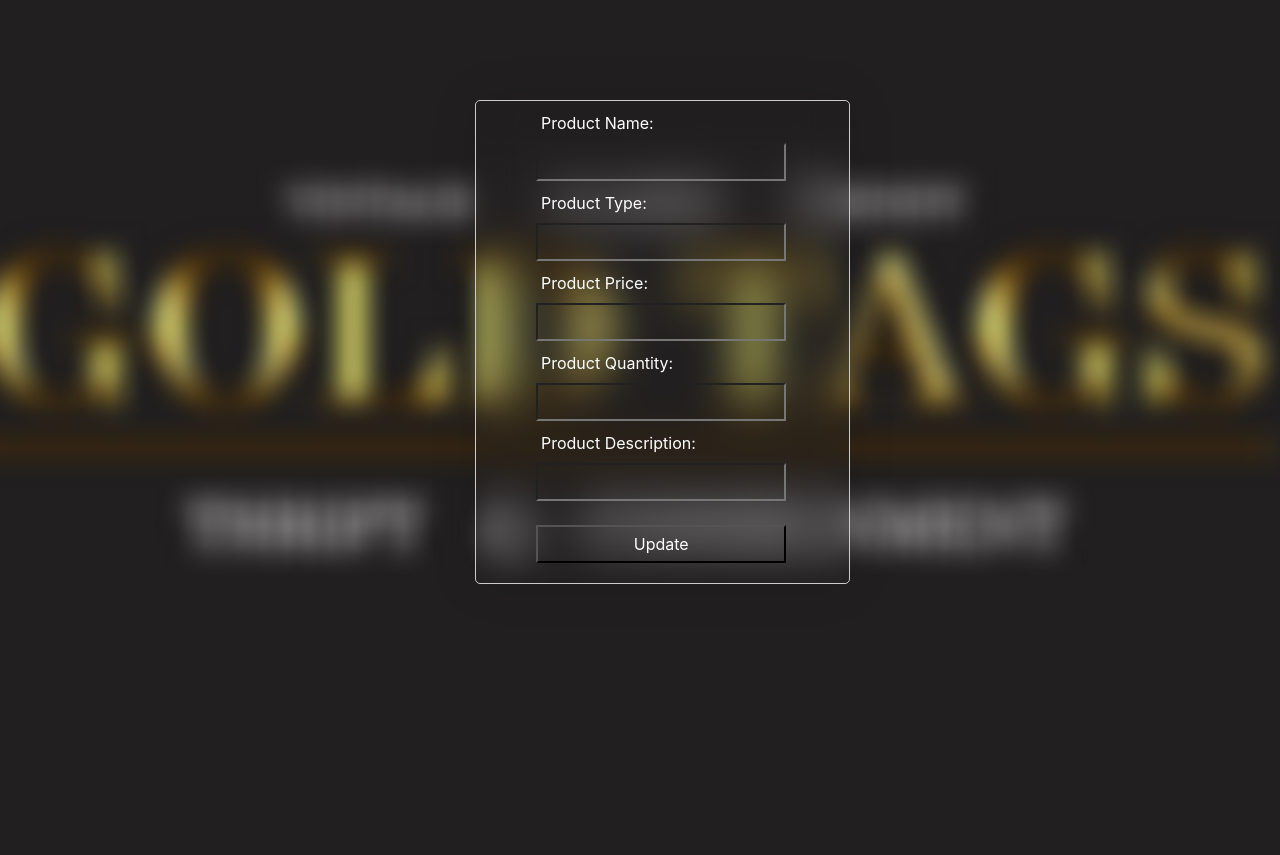
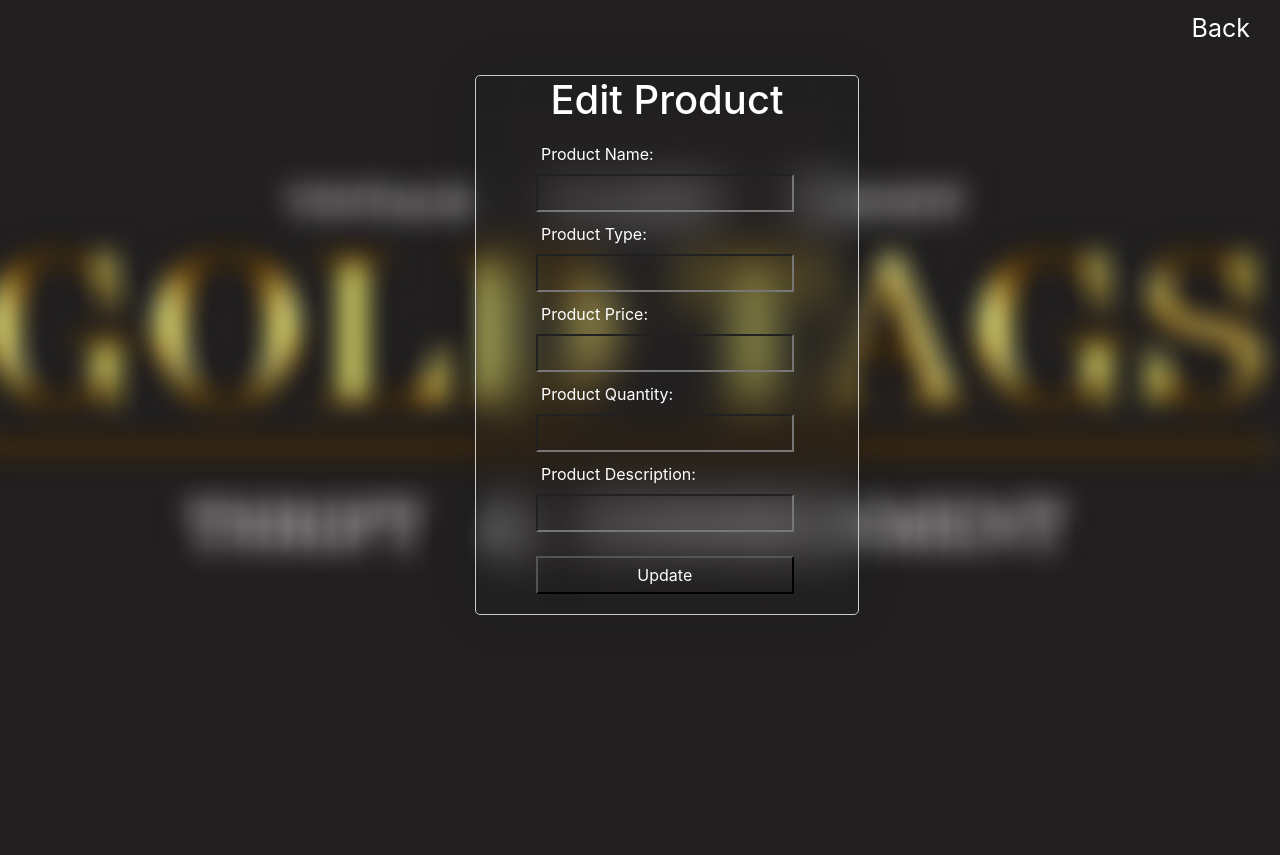
Before and after one commit to Poli010/Goldtags, a PHP site: page /edit_product.php?id=3 in a window 1280 px wide. Shown: the top 855 px of the page. After the commit the page ends 615 px from the top, so only its background shows below. Run offline with PHP 8.4, Linux system fonts and the light colour scheme; data comes from the database, SQL or seed files in the repository.

Commit message:
Add files via upload

```diff
--- a/edit_product.css
+++ b/edit_product.css
@@ -15,10 +15,10 @@ form{
 
 
 .data {
-
+    position: absolute;
     width: 30%;
     backdrop-filter: blur(20px);
-    margin-top: 100px;
+    margin-top: 75px;
     margin-left: 460px;
     border: 1px solid #ccc;
     border-radius: 5px;
@@ -46,3 +46,24 @@ input {
     color: white;
     margin-bottom: 20px;
 }
+.btnupdate:hover{
+    color: gold;
+}
+
+h1{
+    text-align: center;
+    color: white;
+}
+
+.backbtn{
+    color: white;
+    float: right;
+    margin-top: 10px;
+    margin-right: 30px;
+    font-size: 25px;
+}
+
+.backbtn:hover{
+    color: gold;
+
+}
--- a/edit_product.php
+++ b/edit_product.php
@@ -13,8 +13,10 @@ $row = mysqli_fetch_assoc($result);
     <link rel="stylesheet" href="https://cdn.jsdelivr.net/npm/bootstrap@4.4.1/dist/css/bootstrap.min.css">
 </head>
 <body>
+<a href="adminpage.php" class="backbtn">Back</a>
 <div class="container-fluid">
     <div class="data">
+    <h1>Edit Product</h1>
     <form action="update_product.php" method="post">
         <input type="hidden" name="id" value="<?php echo $row['id']; ?>">
 
```
